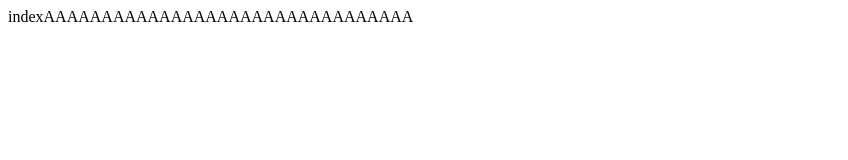
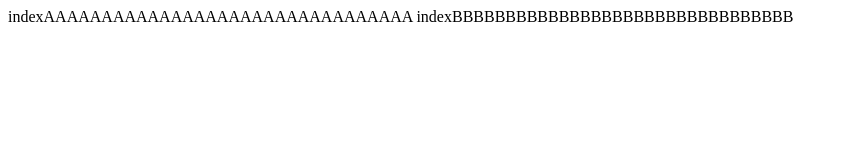
Before and after one commit to liujiacheng9/doudizhu, a plain HTML site: page index.html in a window 1280 px wide. Shown: the whole page, without its empty margins (0-848 px from the left). Drawn offline with Linux system fonts and the light colour scheme.

Commit message:
A程序员第三次提交

```diff
--- a/index.html
+++ b/index.html
@@ -7,5 +7,6 @@
 </head>
 <body>
     indexAAAAAAAAAAAAAAAAAAAAAAAAAAAAAAAA
+    indexBBBBBBBBBBBBBBBBBBBBBBBBBBBBBBBB
 </body>
 </html>
```
